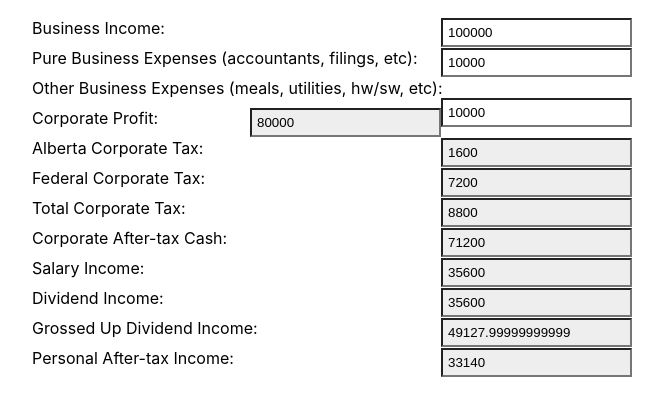
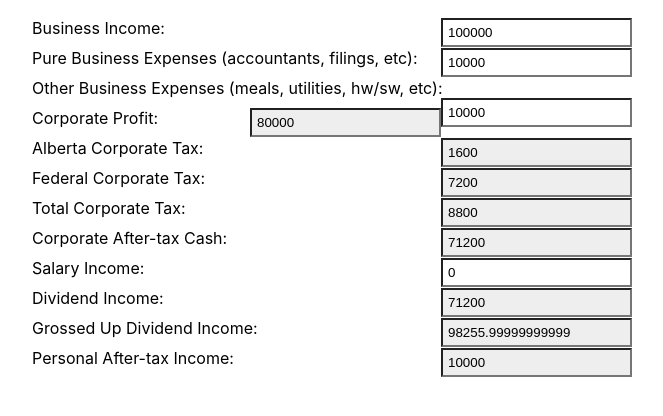
Before and after one commit to mikecousins/tax, a React (Create React App) app: page / in a window 1280 px wide. Shown: the top 416 px of the page, without its empty margins (308-971 px from the left). Built offline with nearby package versions, Linux system fonts and the light colour scheme.

Commit message:
Allowing you to specify personal income

```diff
--- a/src/App.tsx
+++ b/src/App.tsx
@@ -53,9 +53,8 @@ const App = () => {
   }, [corporateProfit, corporateTax]);
 
   useEffect(() => {
-    setPersonalIncome(corporateCash / 2);
-    setPersonalDividendIncome(corporateCash / 2);
-  }, [corporateCash]);
+    setPersonalDividendIncome(corporateCash - personalIncome);
+  }, [corporateCash, personalIncome]);
 
   useEffect(() => {
     setGrossedUpDividendIncome(personalDividendIncome * 1.38);
@@ -117,7 +116,12 @@ const App = () => {
         </Label>
         <Label>
           Salary Income:
-          <Input type="text" value={personalIncome} readOnly />
+          <Input type="text" value={personalIncome} onChange={e => {
+            const parsed = Number.parseInt(e.target.value)
+            if (!isNaN(parsed)) {
+              setPersonalIncome(parsed)}
+            }
+          } />
         </Label>
         <Label>
           Dividend Income:
```
